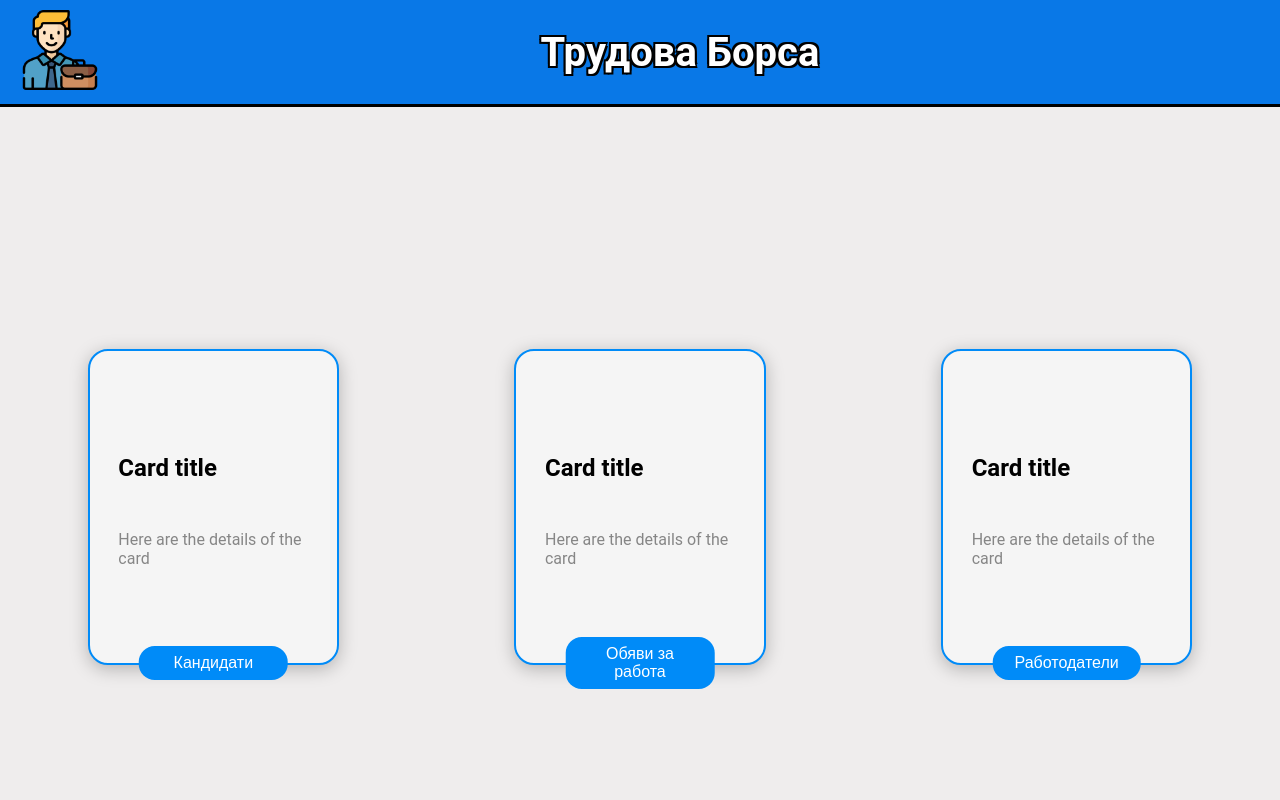
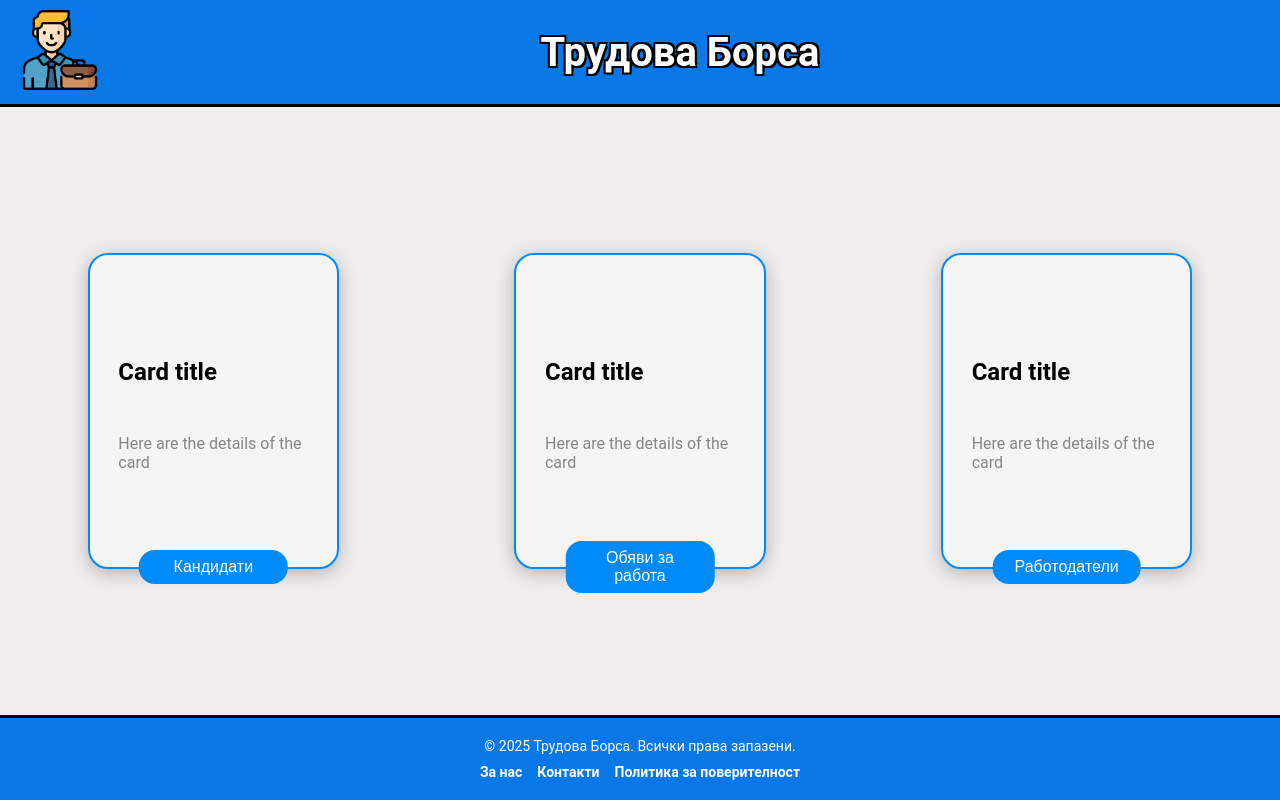
Before and after one commit to SvetoslavTaterski/LaborMarket, an Angular app in the folder LaborMarket.Web/: page / in a window 1280 px wide. Built offline with nearby package versions, Linux system fonts and the light colour scheme.

Commit message:
Add footer component and update main layout structure

```diff
--- a/LaborMarket.Web/src/app/app.component.html
+++ b/LaborMarket.Web/src/app/app.component.html
@@ -1,6 +1,7 @@
 <app-header></app-header>
-<div class="main-container">
+<main class="main-container">
     <app-card buttonLabel="Кандидати"></app-card>
     <app-card buttonLabel="Обяви за работа"></app-card>
     <app-card buttonLabel="Работодатели"></app-card>
-</div>
+</main>
+<app-footer></app-footer>
--- a/LaborMarket.Web/src/app/app.component.scss
+++ b/LaborMarket.Web/src/app/app.component.scss
@@ -1,8 +1,28 @@
+html, body {
+  margin: 0;
+  padding: 0;
+  height: 100%;
+}
+
+:host {
+  display: flex;
+  flex-direction: column;
+  height: 100%;
+}
+
+app-header {
+  flex: 0 0 auto;
+}
+
 .main-container {
+  flex: 1 0 auto;
   display: flex;
   flex-direction: row;
   justify-content: space-around;
   align-items: center;
-  height: 100vh;
   background: #efeded;
 }
+
+app-footer {
+  flex: 0 0 auto;
+}
--- a/LaborMarket.Web/src/app/app.component.ts
+++ b/LaborMarket.Web/src/app/app.component.ts
@@ -2,11 +2,12 @@ import { Component } from '@angular/core';
 import { RouterOutlet } from '@angular/router';
 import { HeaderComponent } from "./components/header/header.component";
 import { CardComponent } from "./components/card/card.component";
+import { FooterComponent } from "./components/footer/footer.component";
 
 @Component({
   selector: 'app-root',
   standalone: true,
-  imports: [RouterOutlet, HeaderComponent, CardComponent],
+  imports: [RouterOutlet, HeaderComponent, CardComponent, FooterComponent],
   templateUrl: './app.component.html',
   styleUrl: './app.component.scss'
 })
--- /dev/null
+++ b/LaborMarket.Web/src/app/components/footer/footer.component.html
@@ -0,0 +1,10 @@
+<footer class="footer">
+    <div class="footer-content">
+        <p>&copy; 2025 Трудова Борса. Всички права запазени.</p>
+        <nav>
+          <a href="#about">За нас</a>
+          <a href="#contact">Контакти</a>
+          <a href="#privacy">Политика за поверителност</a>
+        </nav>
+      </div>
+</footer>
--- /dev/null
+++ b/LaborMarket.Web/src/app/components/footer/footer.component.scss
@@ -0,0 +1,38 @@
+.footer {
+    display: flex;
+    flex-direction: column;
+    align-items: center;
+    justify-content: center;
+    padding: 20px;
+    background-color: #0978e7;
+    border-top: 3px solid black;
+    color: white;
+    font-size: 14px;
+
+    .footer-content {
+      text-align: center;
+      width: 100%;
+      max-width: 1200px;
+
+      p {
+        margin: 0;
+        margin-bottom: 10px;
+      }
+
+      nav {
+        display: flex;
+        justify-content: center;
+        gap: 15px;
+
+        a {
+          color: white;
+          text-decoration: none;
+          font-weight: bold;
+
+          &:hover {
+            text-decoration: underline;
+          }
+        }
+      }
+    }
+  }
```
Also changed, not shown: LaborMarket.Web/src/app/components/footer/footer.component.ts (added, +12 -0 lines).
